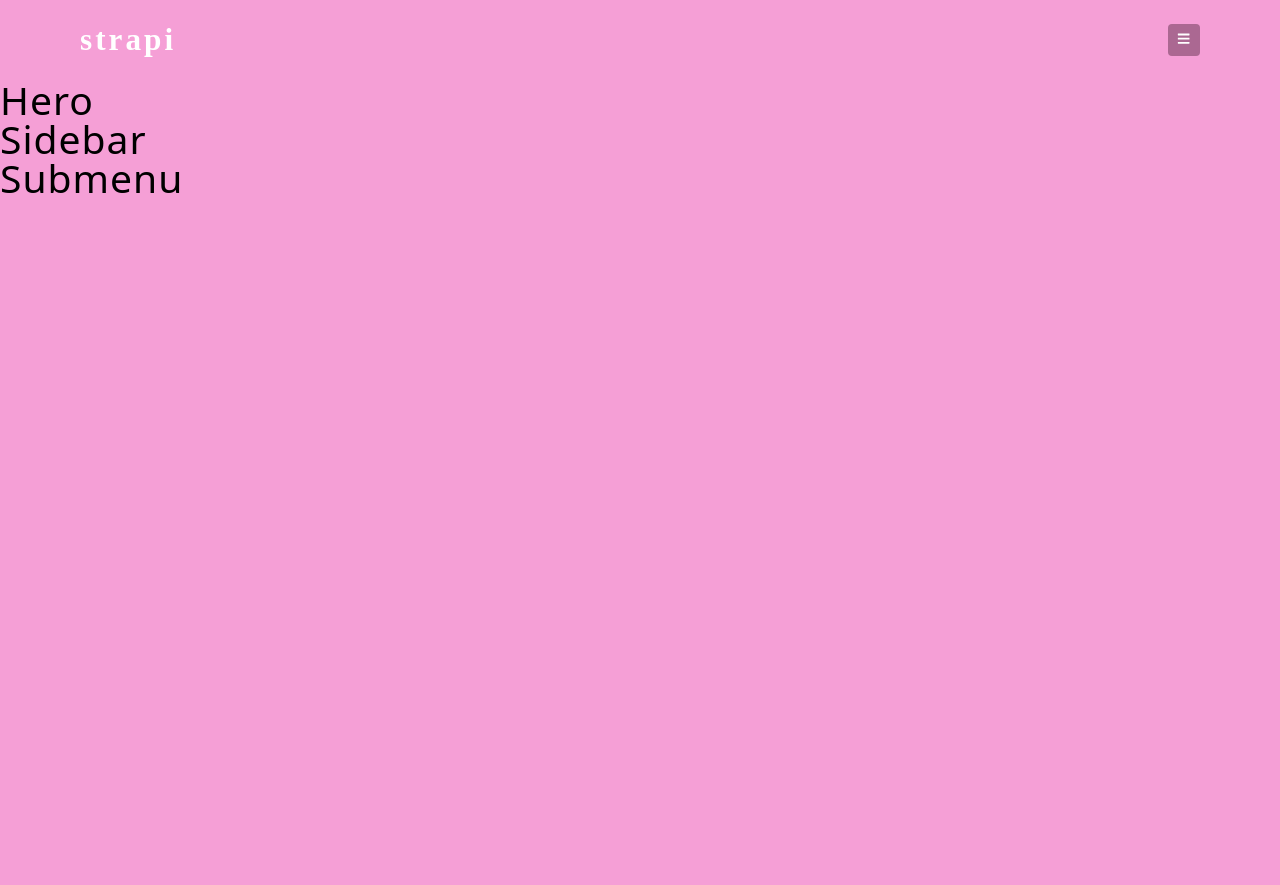
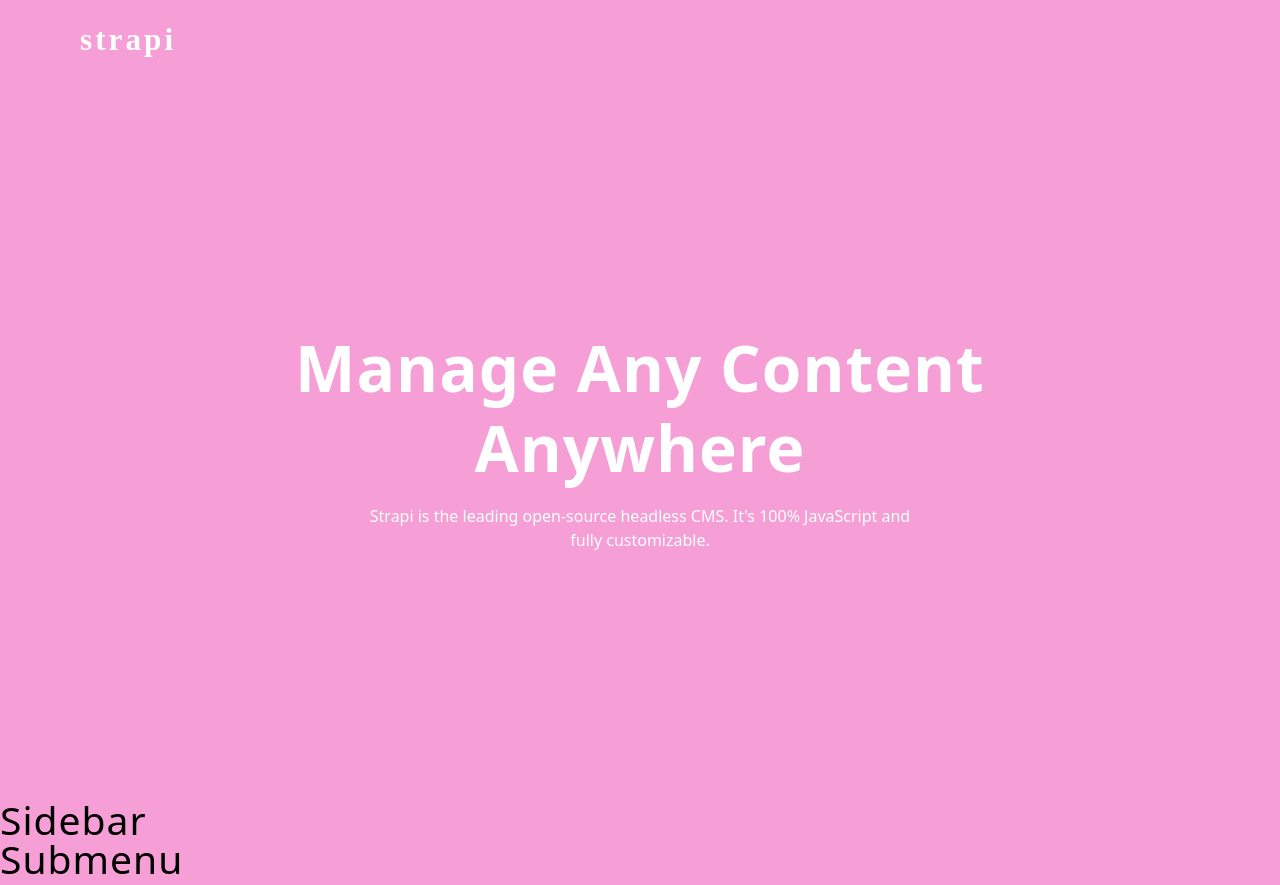
Before and after one commit to lnmrn/strapi-demo, a React (Vite) app: page / in a window 1280 px wide. Before the commit the page ends 800 px from the top, so only its background shows below. Built offline with nearby package versions, Linux system fonts and the light colour scheme.

Commit message:
add hero styles

```diff
--- a/src/components/Hero.jsx
+++ b/src/components/Hero.jsx
@@ -1,5 +1,17 @@
 function Hero() {
-  return <h2>Hero</h2>;
+  return (
+    <div className="hero-container">
+      <div className="hero-center">
+        <h1>
+          Manage Any Content <br /> Anywhere{" "}
+        </h1>
+        <p>
+          Strapi is the leading open-source headless CMS. It's 100% JavaScript
+          and fully customizable.
+        </p>
+      </div>
+    </div>
+  );
 }
 
 export default Hero;
--- a/src/index.css
+++ b/src/index.css
@@ -295,3 +295,40 @@
 .toggle-btn:focus {
   outline: none;
 }
+
+/* hero */
+.hero-container {
+  min-height: calc(100vh - 5rem);
+  display: grid;
+  place-items: center;
+}
+
+.hero-center {
+  color: var(--white);
+  width: var(--fluid-width);
+  max-width: var(--max-width);
+}
+
+.hero-center h1 {
+  font-size: clamp(3rem, 5vw, 5rem);
+  margin-bottom: 1rem;
+  font-weight: 700;
+  line-height: 1.25;
+}
+
+.hero-center p {
+  line-height: 1.5;
+}
+
+@media screen and (min-width: 992px) {
+  .hero-center {
+    text-align: center;
+  }
+  .hero-center p {
+    max-width: 35em;
+    margin: 0 auto;
+  }
+  .toggle-btn {
+    display: none;
+  }
+}
```
